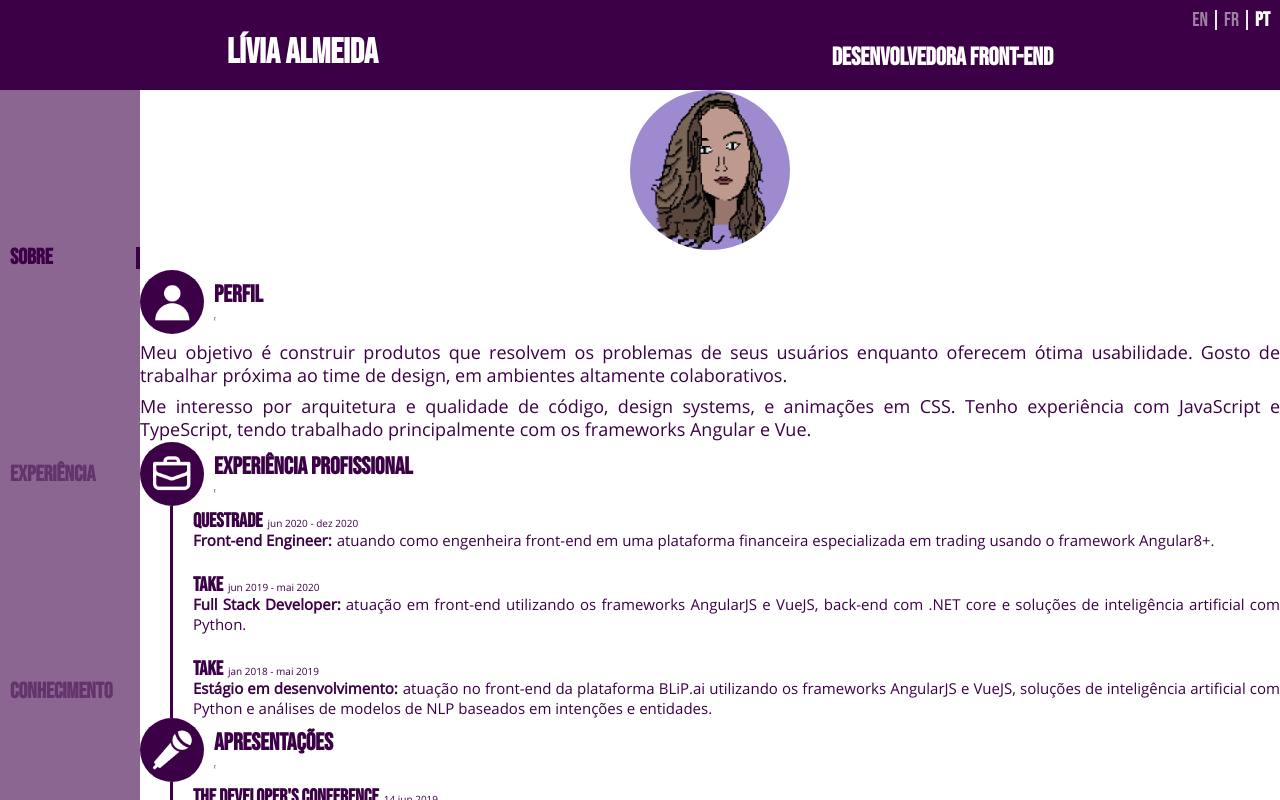
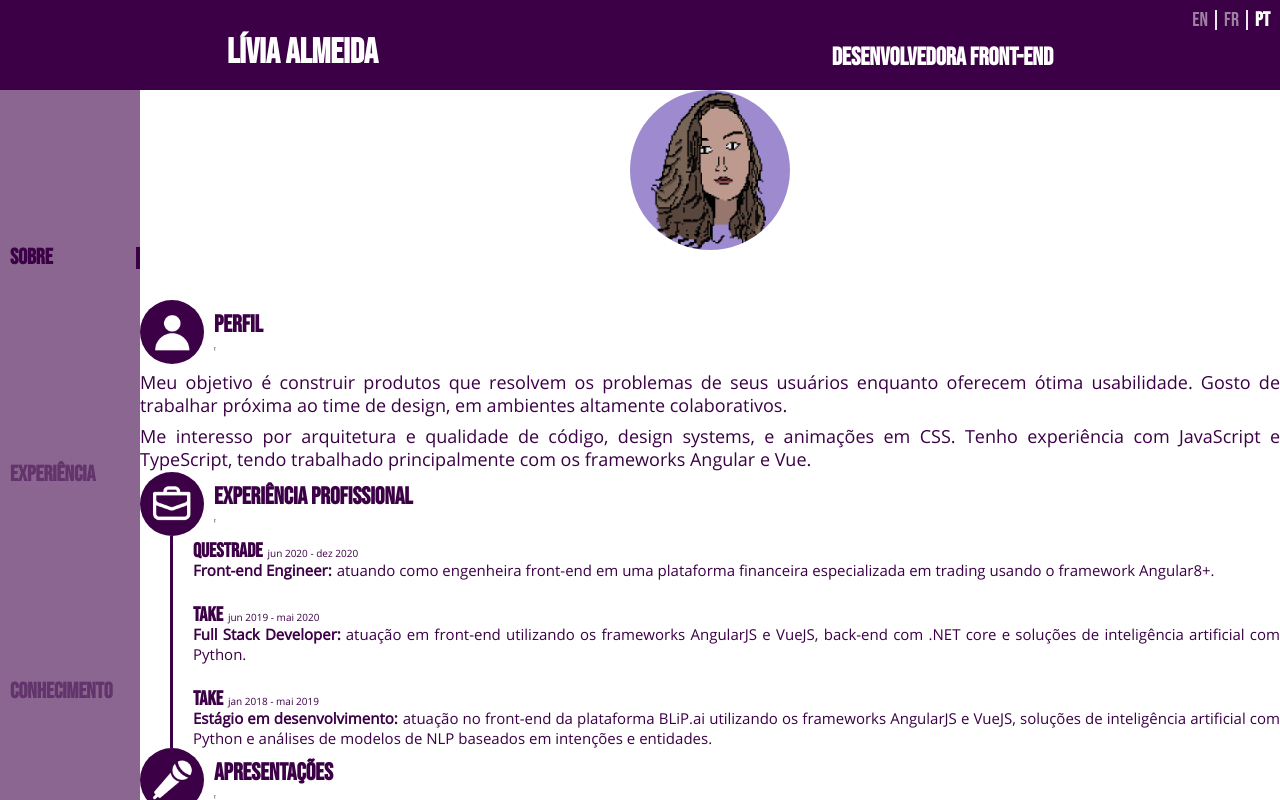
Before and after one commit to liviaalmeida/liviaalmeida.me, a Vue app: page /#/ in a window 1280 px wide. Built offline with nearby package versions, Linux system fonts and the light colour scheme.

Commit message:
Updated some spacing

```diff
--- a/src/components/Contact.vue
+++ b/src/components/Contact.vue
@@ -49,8 +49,16 @@
 
 <style lang="scss" scoped>
 .contact {
-	@include flex-column-around;
+	@include flex;
 	align-content: flex-end;
+	justify-content: space-between;
+	flex-wrap: wrap;
+	margin-top: 20px;
+
+	@media only screen and (max-width: 650px) {
+		flex-direction: column;
+		align-content: center;
+	}
 
   > *:not(:last-of-type) {
     margin-bottom: 5*$m;
--- a/src/components/Profile.vue
+++ b/src/components/Profile.vue
@@ -1,6 +1,7 @@
 <template>
 	<div class="profile">
 		<img :src="profilePhoto">
+		<div>
 			<animated-title
 				:image="profileIcon"
 				:text="$t('title.profile')"
@@ -13,6 +14,7 @@
 				<p v-for="(paragraph, p) in $t('profile')" :key="p">
 					{{paragraph}}
 				</p>
+			</div>
 		</div>
 	</div>
 </template>
@@ -36,16 +38,23 @@
 })
 </script>
 
-<style lang="scss" scoped>
+<style lang="scss">
 $photo-size: 16*$m;
 
 .profile {
 	display: flex;
 	flex-direction: column;
 	align-items: center;
+	gap: 30px;
+
+	img {
+		width: $photo-size;
+		size: $photo-size;
+		border-radius: 50%;
+		margin-bottom: 2*$m;
 	}
 
-.profile-text {
+	&-text {
 		max-width: 100%;
 		margin-top: .7*$m;
 
@@ -60,11 +69,5 @@
 			}
 		}
 	}
-
-img {
-	width: $photo-size;
-	size: $photo-size;
-	border-radius: 50%;
-	margin-bottom: 2*$m;
 }
 </style>
```
Lines whose indentation alone changed are shown as unchanged.
